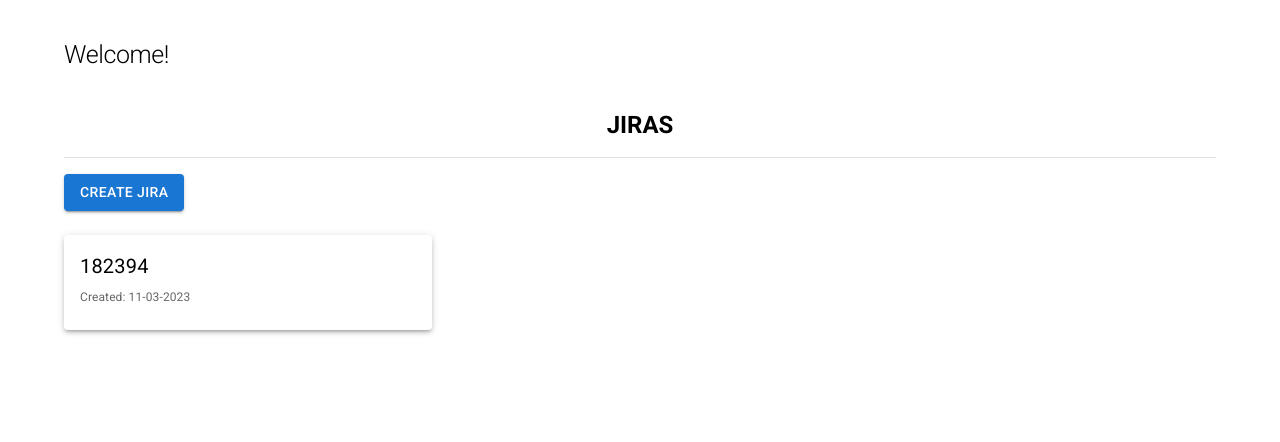
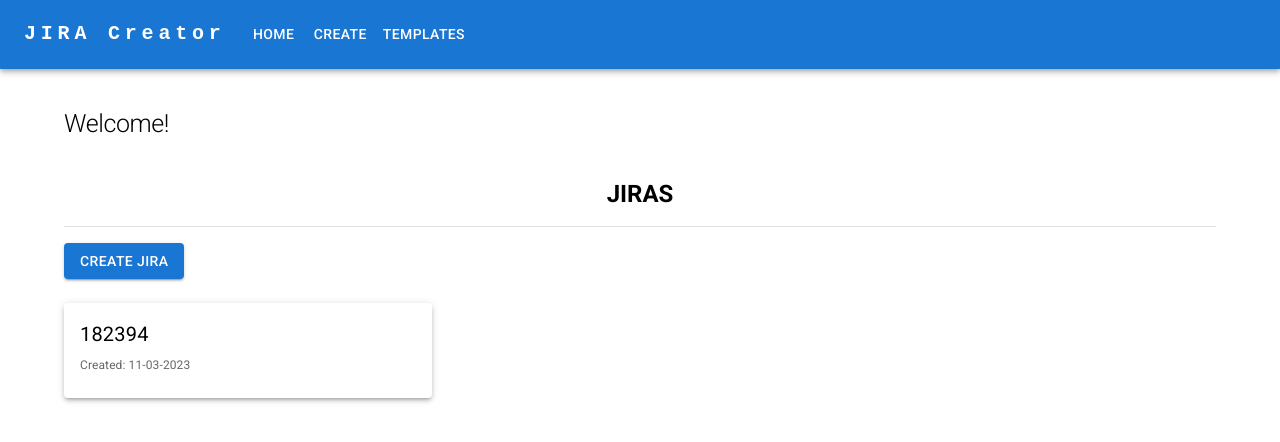
Before and after one commit to apb305/Jira-write-up-tool, a React (Vite) app: page / in a window 1280 px wide. Shown: the top 442 px of the page. Built offline with nearby package versions, Linux system fonts and the light colour scheme.

Commit message:
minor updates

```diff
--- a/src/components/Navbar.jsx
+++ b/src/components/Navbar.jsx
@@ -1,9 +1,72 @@
-function AppNav() {
+import * as React from "react";
+import AppBar from "@mui/material/AppBar";
+import Box from "@mui/material/Box";
+import Toolbar from "@mui/material/Toolbar";
+import Typography from "@mui/material/Typography";
+import Container from "@mui/material/Container";
+import Button from "@mui/material/Button";
+
+const pages = [
+  { pageName: "Home", pageLink: "/" },
+  { pageName: "Create", pageLink: "/create" },
+  { pageName: "Templates", pageLink: "/#" },
+];
+
+function ResponsiveAppBar() {
   return (
-    <>
+    <AppBar position="static">
+      <Container maxWidth="xl">
+        <Toolbar disableGutters>
+          <Typography
+            variant="h6"
+            noWrap
+            component="a"
+            href="/"
+            sx={{
+              mr: 2,
+              display: { xs: "none", md: "flex" },
+              fontFamily: "monospace",
+              fontWeight: 700,
+              letterSpacing: ".3rem",
+              color: "inherit",
+              textDecoration: "none",
+            }}
+          >
+            JIRA Creator
+          </Typography>
 
-    </>
+          <Typography
+            variant="h5"
+            noWrap
+            component="a"
+            href="/"
+            sx={{
+              mr: 2,
+              display: { xs: "none", md: "none" },
+              flexGrow: 1.5,
+              fontFamily: "monospace",
+              fontWeight: 700,
+              letterSpacing: ".3rem",
+              color: "inherit",
+              textDecoration: "none",
+            }}
+          >
+            JIRA Creator
+          </Typography>
+          <Box sx={{ flexGrow: 1, display: { md: "'flex'" } }}>
+            {pages.map((page) => (
+              <Button
+                key={page.pageName}
+                href={page.pageLink}
+                sx={{ my: 2, color: "white" }}
+              >
+                {page.pageName}
+              </Button>
+            ))}
+          </Box>
+        </Toolbar>
+      </Container>
+    </AppBar>
   );
 }
-
-export default AppNav;
+export default ResponsiveAppBar;
```
